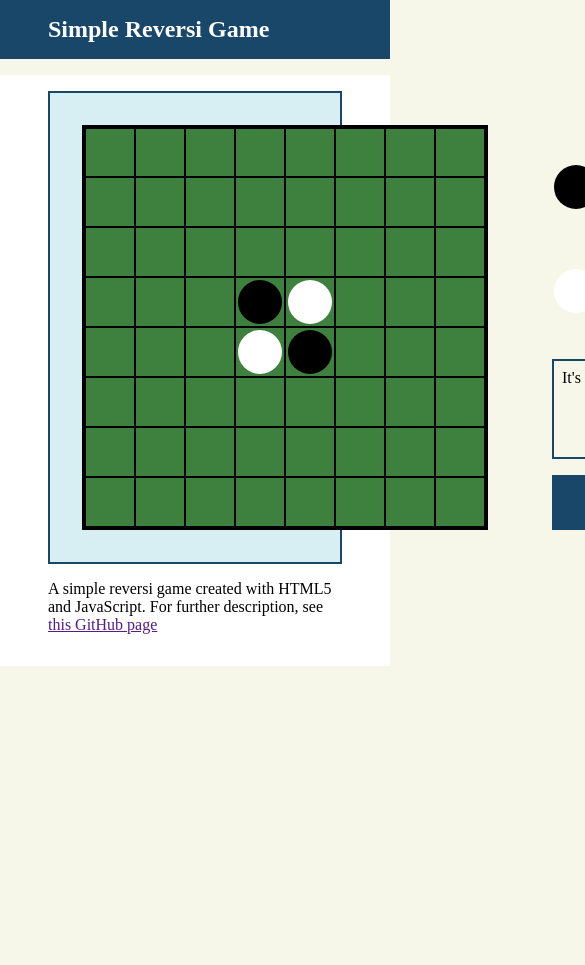
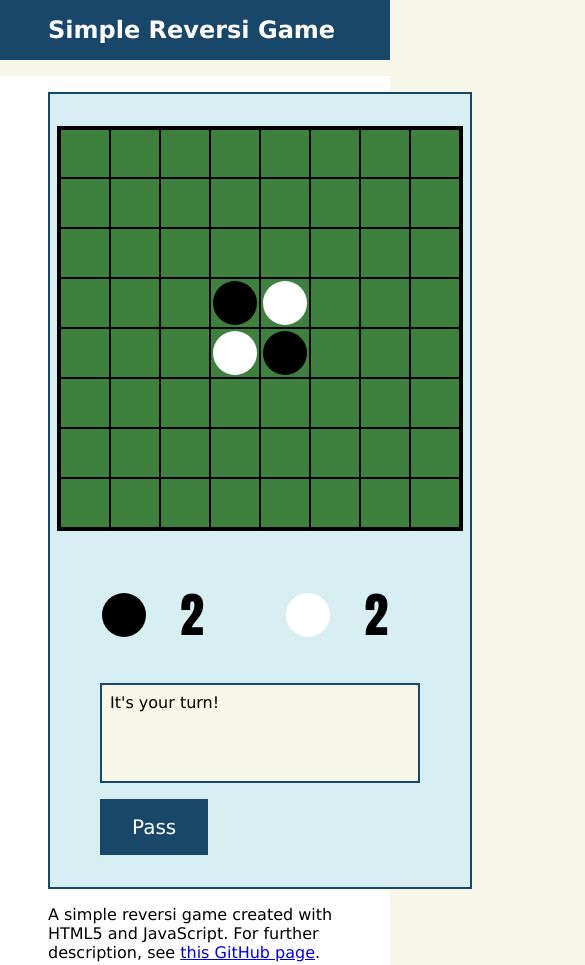
Before and after one commit to danook/simple_reversi, a plain HTML site: page index.html in a window 390 px wide. Shown: the top 965 px of the page, 585 px wide, since content can reach past the window. Before the commit the page ends 844 px from the top, so only its background shows below. Drawn offline with Linux system fonts and the light colour scheme.

Commit message:
Revised the layout
- Revised the layout so that it looks good on smaller window
- Added a link to HTML

```diff
--- a/index.html
+++ b/index.html
@@ -4,7 +4,9 @@
 <head>
     <meta charset="utf-8">
     <meta name="description" content="a simple reversi game created with JS">
+    <meta name="viewport" content="width=device-width, initial-scale=1">
     <link rel="stylesheet" href="style.css">
+    <link rel="stylesheet" href="style-sp.css">
     <script src="game.js" type="text/javascript"></script>
     <script src="main.js" type="text/javascript"></script>
     <title>Simple Reversi</title>
@@ -16,18 +18,16 @@
     </header>
     <main>
         <div class="game_screen">
-            <table class="grid">
-                <!-- TODO: insert a 8x8 table here using JS -->
-            </table>
+            <table class="grid"></table>
             <div class="sidebar">
                 <div class="score_text_container">
                     <div class="score_text">
                         <div class="disk_black"></div>
-                        <p id="black_score">0</p>
+                        <p id="black_score"></p>
                     </div>
                     <div class="score_text">
                         <div class="disk_white"></div>
-                        <p id="white_score">0</p>
+                        <p id="white_score"></p>
                     </div>
                 </div>
                 <p class="message"></p>
@@ -36,8 +36,8 @@
         </div>
         <div class="description">
             <p> A simple reversi game created with HTML5 and JavaScript. For further description,
-                see <a href="">this GitHub page</a>
-            </p>
+                see <a href="https://github.com/danook/simple_reversi" target="_blank">this GitHub
+                    page</a>. </p>
         </div>
     </main>
 </body>
--- /dev/null
+++ b/style-sp.css
@@ -0,0 +1,18 @@
+@media screen and (max-width: 720px) {
+    .game_screen {
+        display: block;
+    }
+
+    .grid {
+        margin: 32px auto;
+    }
+
+    .sidebar {
+        margin: 32px auto;
+    }
+
+    .score_text_container {
+        display: flex;
+        justify-content: space-between;
+    }
+}
--- a/style.css
+++ b/style.css
@@ -1,3 +1,7 @@
+* {
+    font-family: Verdana, Geneva, Tahoma, sans-serif
+}
+
 body {
     background-color: #F6F6E9;
     margin: 0px;
@@ -26,6 +30,7 @@ main {
 
 .game_screen {
     background-color: #D7EEF2;
+    min-width: 420px;
     display: flex;
     justify-content: space-around;
     align-items: flex-end;
```
